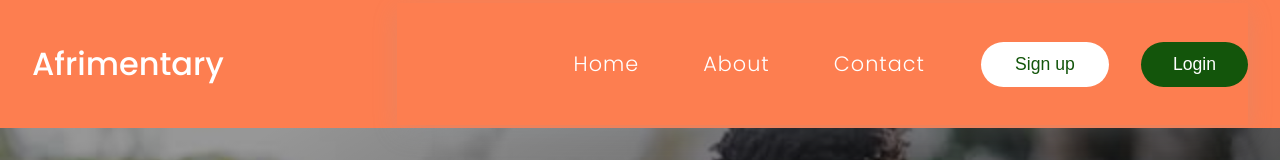
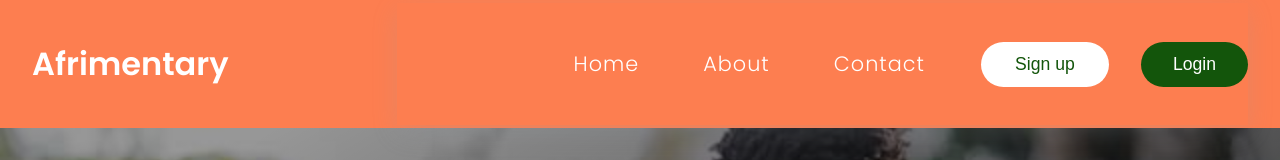
Before and after one commit to YasPAC/Afrimentary-UI, a React (Vite) app: page / in a window 1280 px wide. Shown: the top 160 px of the page. Built offline with nearby package versions, Linux system fonts and the light colour scheme; no server answers.

Commit message:
Invalid package control

```diff
--- a/src/Components/Header/Header.jsx
+++ b/src/Components/Header/Header.jsx
@@ -33,7 +33,7 @@ function Header() {
         <header className="afrimentary__header">
             <nav className="afrimentary__nav">
                 <div className="afrimentary__logo">
-                    <h1>Afrimentary</h1>
+                    <Link to="/">Afrimentary</Link>
                 </div>
                 <div className={showMenu ? "afrimentary__menu hide__menu" : "afrimentary__menu"}>
                     <div className="nav__menu">
--- a/src/Components/Header/header.css
+++ b/src/Components/Header/header.css
@@ -16,9 +16,10 @@
     color: #fff;
 }
 
-.afrimentary__logo h1 {
-    font-size: 1.5rem;
-    font-weight: 500;
+.afrimentary__logo a {
+    font-size: 1.7rem;
+    font-weight: 600;
+    color: #fff;
 }
 .afrimentary__menu {
     position: absolute;
@@ -102,7 +103,7 @@
     }
 }
 @media screen and (min-width: 900px) {
-    .afrimentary__logo h1 {
+    .afrimentary__logo a {
         font-size: 2rem;
     }
     .afrimentary__menu {
--- a/src/Components/Notifications/notification.css
+++ b/src/Components/Notifications/notification.css
@@ -28,7 +28,7 @@
 .notification__message {
     font-weight: 400;
     font-size: 0.7rem;
-    color: var(--greens);
+    color: #6e6e6e;
     line-height: 0.9;
     width: 100%;
 }
--- a/src/Components/formFields/SelectFields.jsx
+++ b/src/Components/formFields/SelectFields.jsx
@@ -55,7 +55,6 @@ const GeneralSelectField = ({options, fields, data, handleChange}) => {
         <section className="form__field form__field-select">
             <label htmlFor={fields.name}> {fields.label} </label>
             <select name={fields.name} id={fields.name} required value={data[fields.name]} onChange={handleChange}>
-                <option value="">Select--</option>
                 {
                     options.map(opt => {
                         return <option key={uniqid()} value={opt.value}>{opt.label}</option>
--- a/src/Pages/Researchers/CreateSurvey/CreateSurvey.jsx
+++ b/src/Pages/Researchers/CreateSurvey/CreateSurvey.jsx
@@ -2,7 +2,7 @@ import "./createsurvey.css";
 import { useParams, useNavigate } from "react-router-dom";
 import {Header, SignupFields, GeneralSelectField} from "../../../Components";
 import useMultipleStepForm from "../../../Hooks/useMutliStepForm";
-import { useState } from "react";
+import { useState, useEffect } from "react";
 import {RiArrowRightFill, RiArrowRightCircleFill, RiArrowLeftCircleFill} from "react-icons/ri";
 import uniqid from "uniqid";
 import Cookies from "universal-cookie";
@@ -23,11 +23,22 @@ const CreateSurvey = () => {
     const navigate = useNavigate();
     const [surveyInfo, setSurveyInfo] = useState(
         {
-            title: "", numberQuestions: "", field: "", surveyRegion: "", genderRatio: "",
-            endDate: "", surveyLink: "", department: "", responseTime: "", ageBracket: "",
+            title: "", numberQuestions: "", field: "",
+            endDate: "", surveyLink: "", department: "", responseTime: "",
             noRespondents: "", IRBNumber: "", package: packages,
         }
     );
+
+    // Make sure the packages we create are actualy available packages
+    useEffect(() => {
+        const packagesOffered = ["bronze", "silver", "gold"];
+        if(!packagesOffered.includes(packages.toLowerCase())) {
+            setErrorMsg(`${packages.toUpperCase()} is not available. Select another package.`);
+            setTimeout(() => {
+                navigate(`/researcher/${publicId}`);
+            }, 2000);
+        }
+    }, []);
 
     // Progress Bar Increment
     const formProgress = () => {
@@ -89,32 +100,15 @@ const CreateSurvey = () => {
     // Select boxes data
     const ageBracketData = {
         options: [
-            {label: "21-25", value: 25},
-            {label: "26-30", value: 30},
-            {label: "31-35", value: 35},
-            {label: "36-40", value: 40},
-            {label: "41-45", value: 45},
-            {label: "46-50", value: 50},
-            {label: "Over 50", value: 51},
+            {label: "Random", value: "random"},
         ],
         fields: {label: "Age Group", name: "ageBracket"}
     };
     const genderRatioData = {
         options: [
-            {label: "50-50", value: 50},
             {label: "Random", value: "random"},
         ],
         fields: {label: "Gender Ratio", name: "genderRatio"}
-    }
-    const regionData = {
-        options: [
-            {label: "Nairobi Region", value: "Nairobi"},
-            {label: "Coastal Kenya", value: "Coast"},
-            {label: "Western Kenya", value: "Western"},
-            {label: "Eastern/Central Kenya", value: "Eastern"},
-            {label: "All Regions", value: "All"}
-        ],
-        fields: {label: "Region of Interest", name: "surveyRegion"}
     }
 
     // form steps
@@ -140,9 +134,6 @@ const CreateSurvey = () => {
                     data={surveyInfo}
                 />
                 <GeneralSelectField handleChange={handleChange} fields={genderRatioData.fields} options={genderRatioData.options}
-                    data={surveyInfo}
-                />
-                <GeneralSelectField handleChange={handleChange} fields={regionData .fields} options={regionData .options}
                     data={surveyInfo}
                 />
             </div>
```
